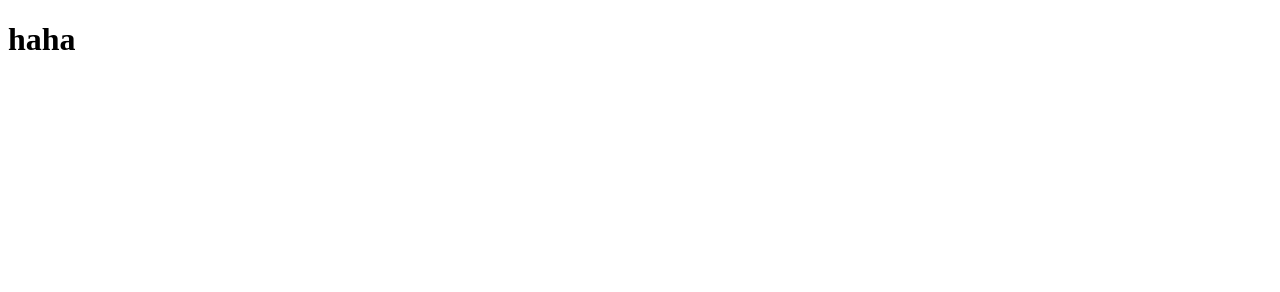
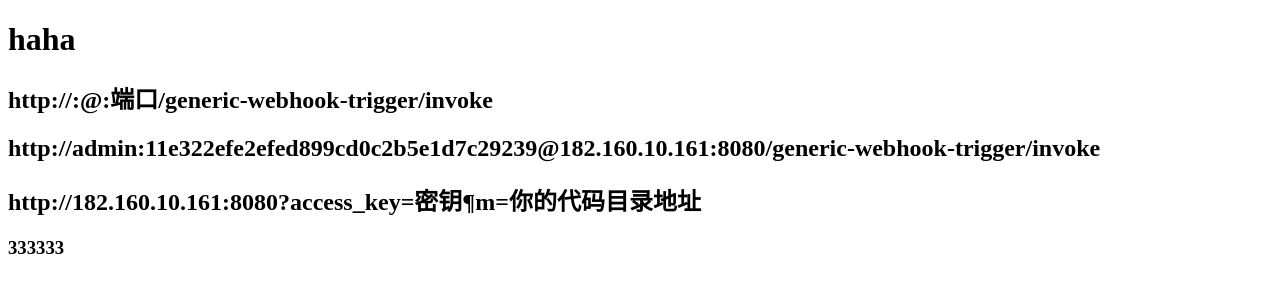
Before and after one commit to landjj321/test1008, a plain HTML site: page index.html in a window 1280 px wide. Drawn offline with Linux system fonts and the light colour scheme.

Commit message:
update:222222

```diff
--- a/index.html
+++ b/index.html
@@ -8,5 +8,9 @@
 </head>
 <body>
     <h1>haha</h1>
+    <h2>http://<User ID>:<API Token>@<Jenkins IP地址>:端口/generic-webhook-trigger/invoke</h2>
+    <h2>http://admin:11e322efe2efed899cd0c2b5e1d7c29239@182.160.10.161:8080/generic-webhook-trigger/invoke</h2>
+    <h2>http://182.160.10.161:8080?access_key=密钥&param=你的代码目录地址</h2>
+    <h3>333333</h3>
 </body>
 </html>
```
